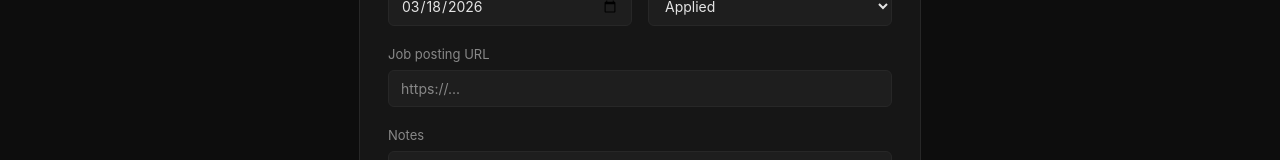
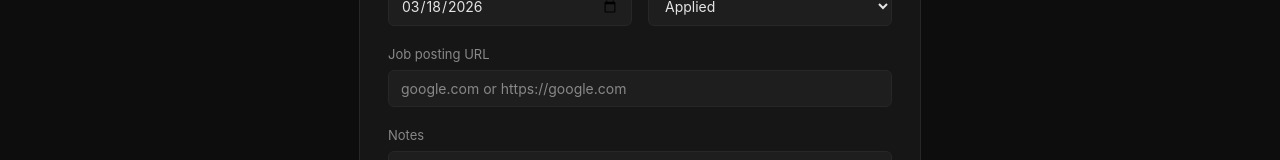
Before and after one commit to grant-pie/pipeline, a Vue app in the folder client/: page /jobs/new in a window 1280 px wide. Shown: the part 307-467 px from the top of the page. Built offline with nearby package versions, Linux system fonts and the light colour scheme; sample sign-in values are in the browser's storage.

Commit message:
Update JobFormView.vue

```diff
--- a/client/src/views/JobFormView.vue
+++ b/client/src/views/JobFormView.vue
@@ -66,8 +66,8 @@
         <input
           id="link"
           v-model="form.link"
-          type="url"
-          placeholder="https://..."
+          type="text"
+          placeholder="google.com or https://google.com"
         />
       </div>
 
@@ -147,12 +147,17 @@ async function handleSubmit() {
   loading.value = true;
   error.value = '';
   try {
+    const rawLink = form.link.trim();
+    const normalizedLink = rawLink && !/^https?:\/\//i.test(rawLink)
+      ? `https://${rawLink}`
+      : rawLink;
+
     const payload = {
       company: form.company,
       title: form.title,
       dateApplied: form.dateApplied,
       status: form.status,
-      link: form.link || undefined,
+      link: normalizedLink || undefined,
       notes: form.notes || undefined,
     };
 
```
